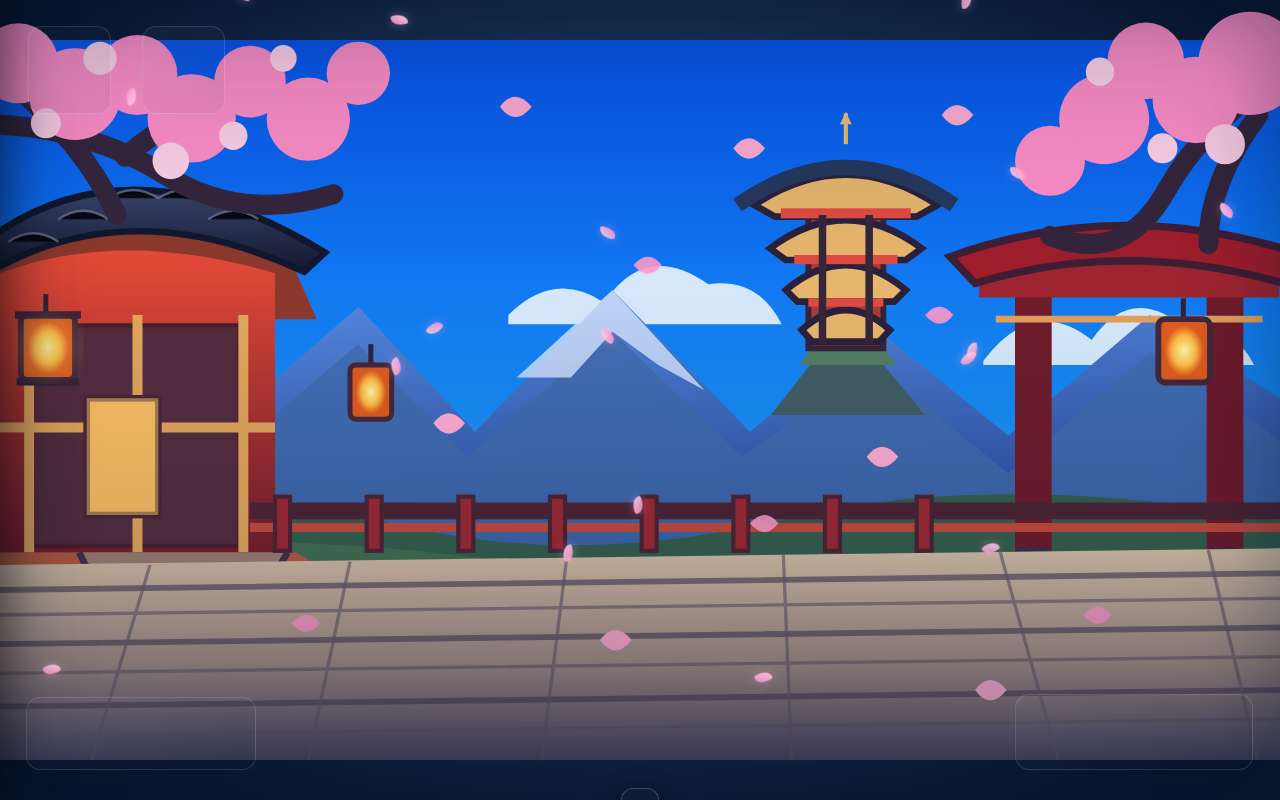
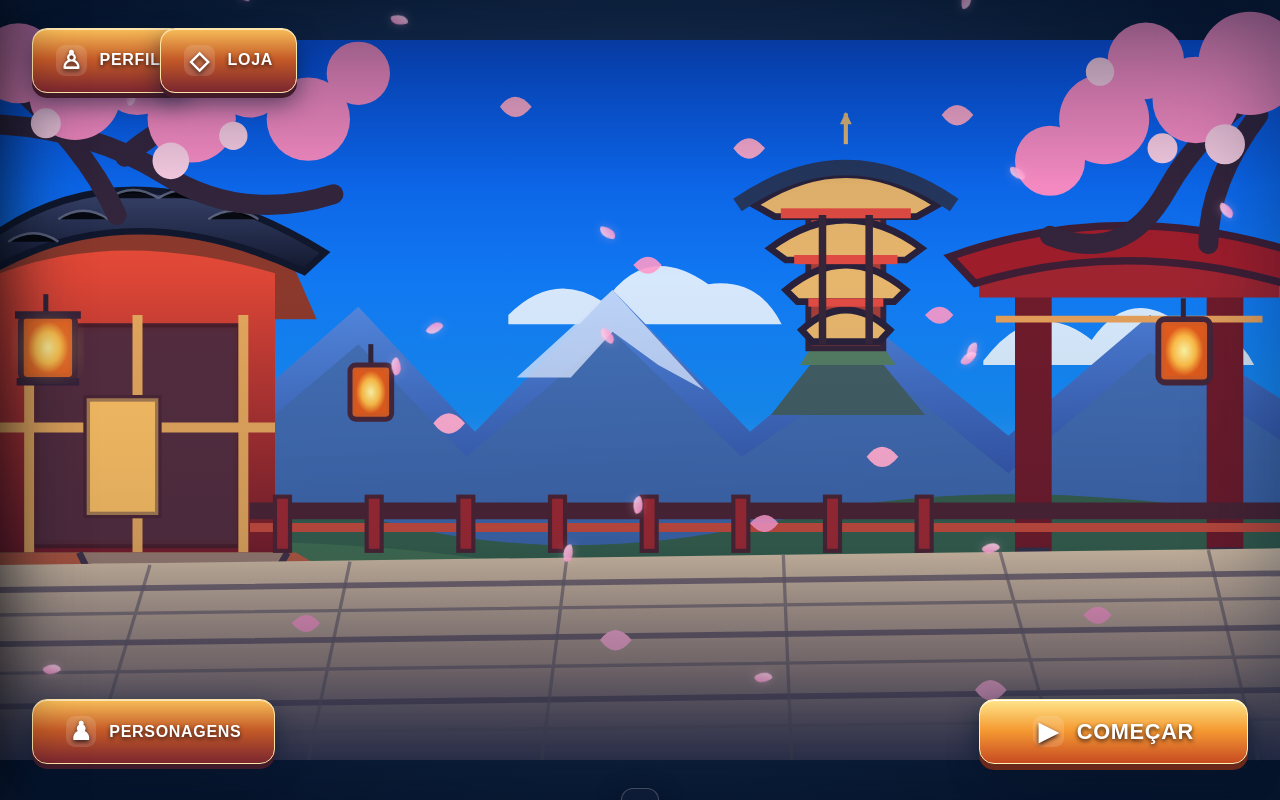
Before and after one commit to 2yk6ikmymthiymkhu/EGG-FIRE-, a plain HTML site: page app/src/main/assets/web/index.html in a window 1280 px wide. Drawn offline with Linux system fonts and the light colour scheme.

Commit message:
Melhorar interface do lobby e botoes do EGG FIRE

```diff
--- a/app/src/main/assets/web/index.html
+++ b/app/src/main/assets/web/index.html
@@ -13,29 +13,36 @@
 #petals{position:absolute;inset:0;overflow:hidden;pointer-events:none}
 .petal{position:absolute;top:-8%;width:11px;height:16px;border-radius:85% 15% 80% 20%;background:linear-gradient(135deg,#ffe2f1,#ff83c4);box-shadow:0 0 9px #ffacd966;opacity:.88;animation:fall var(--duration) linear var(--delay) infinite;left:var(--left);transform:rotate(var(--angle))}
 @keyframes fall{0%{translate:0 -5vh;rotate:0deg;opacity:0}12%{opacity:.9}50%{translate:var(--drift) 52vh;rotate:220deg}88%{opacity:.85}100%{translate:calc(var(--drift) * -1) 112vh;rotate:520deg;opacity:0}}
-.hit{position:absolute;z-index:3;border:1px solid #ffffff22;background:linear-gradient(145deg,#ffffff08,#06152b10);cursor:pointer;border-radius:14px;transition:filter .16s,transform .16s; -webkit-tap-highlight-color:transparent}
-.hit:active{filter:brightness(1.3);transform:scale(.96)}
-.hit:focus-visible{outline:3px solid #fff;outline-offset:3px}
-#profile{left:2.2%;top:3.2%;width:6.5%;height:11.1%}#shop{left:11.1%;top:3.2%;width:6.5%;height:11.1%}
-#characters{left:2%;bottom:3.8%;width:18%;height:9.1%}#start{right:2.1%;bottom:3.8%;width:18.6%;height:9.5%}
+.hit{position:absolute;z-index:5;display:flex;align-items:center;justify-content:center;gap:clamp(7px,1vw,13px);padding:clamp(9px,1.25vw,17px) clamp(13px,1.8vw,24px);border:1px solid #ffe5a5;border-radius:15px;color:#fff;font-weight:900;letter-spacing:.7px;font-size:clamp(11px,1.25vw,17px);text-shadow:0 2px 4px #321b17;background:linear-gradient(180deg,#f7bd58 0%,#c45a27 48%,#7b2630 100%);box-shadow:0 5px 0 #421b2a,0 10px 24px #06152b99,inset 0 1px 0 #fff9;cursor:pointer;transition:filter .16s,transform .16s; -webkit-tap-highlight-color:transparent}
+.hit .symbol{display:grid;place-items:center;width:clamp(23px,2.4vw,32px);height:clamp(23px,2.4vw,32px);border-radius:9px;background:#fff2;color:#fff;font-size:clamp(17px,2vw,25px);line-height:1}
+.hit:active{filter:brightness(1.2);transform:translateY(3px);box-shadow:0 2px 0 #421b2a,0 5px 12px #06152b99}
+.hit:focus-visible{outline:3px solid #fff;outline-offset:4px}
+#profile,#shop{top:3.5%;min-width:clamp(92px,9vw,132px);min-height:clamp(48px,6.5vh,64px)}
+#profile{left:2.5%}#shop{left:calc(2.5% + clamp(100px,10vw,145px))}
+#characters{left:2.5%;bottom:4.5%;min-height:clamp(52px,7vh,70px);min-width:clamp(150px,19vw,245px)}
+#start{right:2.5%;bottom:4.5%;min-height:clamp(58px,8vh,78px);min-width:clamp(165px,21vw,270px);font-size:clamp(14px,1.7vw,22px);background:linear-gradient(180deg,#ffe58b 0%,#f59a32 48%,#c74b22 100%);border-color:#fff0b4;box-shadow:0 6px 0 #6a281b,0 12px 28px #06152bcc,inset 0 1px 0 #fff}
+#start:active{box-shadow:0 2px 0 #6a281b,0 5px 12px #06152b99}
+#lobby:after{content:"";position:absolute;inset:0;pointer-events:none;z-index:2;background:linear-gradient(180deg,#07152b55 0%,transparent 23%,transparent 68%,#07152b55 100%)}
+@media(max-width:600px){.hit{border-radius:12px;letter-spacing:.2px;padding:8px 10px}#profile,#shop{top:2.5%;min-width:76px;min-height:43px}#profile{left:3%}#shop{left:calc(3% + 83px)}#characters{left:3%;bottom:3%;min-width:132px;min-height:48px}#start{right:3%;bottom:3%;min-width:145px;min-height:54px}}
+
 #status{position:absolute;z-index:5;left:50%;bottom:3%;transform:translate(-50%,150%);padding:11px 18px;border:1px solid #ffffff35;border-radius:14px;background:#101d38ed;color:#fff;font-weight:700;font-size:clamp(12px,1.6vw,17px);text-align:center;max-width:90%;box-shadow:0 8px 28px #0007;transition:transform .25s ease}
 #status.show{transform:translate(-50%,0)}
 @media(prefers-reduced-motion:reduce){.petal{animation:none;display:none}.hit{transition:none}}
 
-#characters-panel{position:absolute;z-index:8;left:0;top:0;height:100%;width:min(410px,43vw);min-width:280px;padding:clamp(16px,2.4vw,30px);background:linear-gradient(145deg,#081a34f5,#102b4bf2 65%,#07152ff5);border-right:2px solid #f2c87988;box-shadow:18px 0 55px #0009;backdrop-filter:blur(12px);transform:translateX(-105%);transition:transform .32s cubic-bezier(.2,.8,.2,1);color:#fff;display:flex;flex-direction:column;gap:14px}
+#characters-panel{position:absolute;z-index:8;left:0;top:0;height:100%;width:min(430px,45vw);min-width:280px;padding:clamp(18px,2.5vw,32px);background:linear-gradient(145deg,#07152bf7,#102c4ff5 65%,#07152bf7);border-right:2px solid #f5cf83;box-shadow:18px 0 65px #000b;backdrop-filter:blur(16px);transform:translateX(-105%);transition:transform .32s cubic-bezier(.2,.8,.2,1);color:#fff;display:flex;flex-direction:column;gap:16px}
 #characters-panel.open{transform:translateX(0)}
 .panel-head{display:flex;align-items:center;justify-content:space-between;gap:12px;border-bottom:1px solid #e8c47c66;padding-bottom:12px}
 .panel-title{font-size:clamp(18px,2.4vw,27px);font-weight:900;letter-spacing:1px;color:#ffe2a1;text-shadow:0 2px 10px #0008}
 #close-characters{width:36px;height:36px;border:1px solid #f4d49a88;border-radius:10px;background:#ffffff14;color:white;font-size:23px;line-height:1;cursor:pointer}
 .panel-subtitle{font-size:clamp(11px,1.3vw,14px);color:#d2e0f2;margin:0}
 .character-list{display:grid;grid-template-columns:repeat(2,minmax(0,1fr));gap:12px;overflow:auto;padding:2px 3px 8px}
-.character-card{min-height:clamp(125px,21vh,190px);border:1px solid #b9d4ed55;border-radius:13px;background:linear-gradient(160deg,#244b70cc,#10233fe8);color:#fff;padding:10px 8px;display:flex;flex-direction:column;align-items:center;justify-content:space-between;gap:8px;cursor:pointer;transition:.18s}
-.character-card.selected{border:2px solid #ffd477;box-shadow:0 0 18px #f4c66b66;background:linear-gradient(160deg,#42678b,#182c48)}
+.character-card{min-height:clamp(140px,23vh,205px);border:1px solid #a9c7e477;border-radius:16px;background:linear-gradient(160deg,#25496de8,#0d1e37f5);color:#fff;padding:12px 9px;display:flex;flex-direction:column;align-items:center;justify-content:space-between;gap:8px;cursor:pointer;transition:.18s}
+.character-card.selected{border:2px solid #ffd477;box-shadow:0 0 0 2px #ffd47733,0 0 24px #f4c66b77;background:linear-gradient(160deg,#42678b,#182c48)}
 .avatar{height:clamp(65px,12vh,105px);width:100%;display:grid;place-items:center;position:relative;overflow:hidden;border-radius:9px;background:radial-gradient(ellipse at 50% 75%,#8db5d944,transparent 65%)}
 .avatar svg{height:100%;max-width:100%;filter:drop-shadow(0 5px 5px #0008)}
 .character-name{font-size:clamp(11px,1.35vw,15px);font-weight:800;text-align:center}
 .character-state{font-size:10px;color:#c7d8ea}
-#selected-character{font-size:12px;color:#ffe2a1;text-align:center;margin-top:auto;padding-top:8px;border-top:1px solid #e8c47c44}
+#selected-character{font-size:13px;font-weight:800;color:#ffe2a1;text-align:center;margin-top:auto;padding:13px 10px;border:1px solid #e8c47c66;border-radius:12px;background:#ffffff0c}
 @media(max-width:600px){#characters-panel{width:min(360px,82vw);min-width:0}.character-list{grid-template-columns:repeat(2,minmax(0,1fr))}}
 </style>
 </head>
@@ -43,10 +50,10 @@
 <main id="lobby" aria-label="Lobby do EGG FIRE">
 <img id="scene" src="lobby.svg" alt="Templo japonês, cerejeiras e montanhas do lobby EGG FIRE">
 <div id="vignette"></div><div id="petals" aria-hidden="true"></div>
-<button class="hit" id="profile" aria-label="Abrir perfil"></button>
-<button class="hit" id="shop" aria-label="Abrir loja"></button>
-<button class="hit" id="characters" aria-label="Ver personagens"></button>
-<button class="hit" id="start" aria-label="Começar partida"></button>
+<button class="hit" id="profile" aria-label="Abrir perfil"><span class="symbol">♙</span><span>PERFIL</span></button>
+<button class="hit" id="shop" aria-label="Abrir loja"><span class="symbol">◇</span><span>LOJA</span></button>
+<button class="hit" id="characters" aria-label="Ver personagens"><span class="symbol">♟</span><span>PERSONAGENS</span></button>
+<button class="hit" id="start" aria-label="Começar partida"><span class="symbol">▶</span><span>COMEÇAR</span></button>
 <section id="characters-panel" aria-label="Personagens" aria-hidden="true">
 <div class="panel-head"><div class="panel-title">PERSONAGENS</div><button id="close-characters" aria-label="Fechar personagens">×</button></div>
 <p class="panel-subtitle">Escolha seu personagem</p>
```
